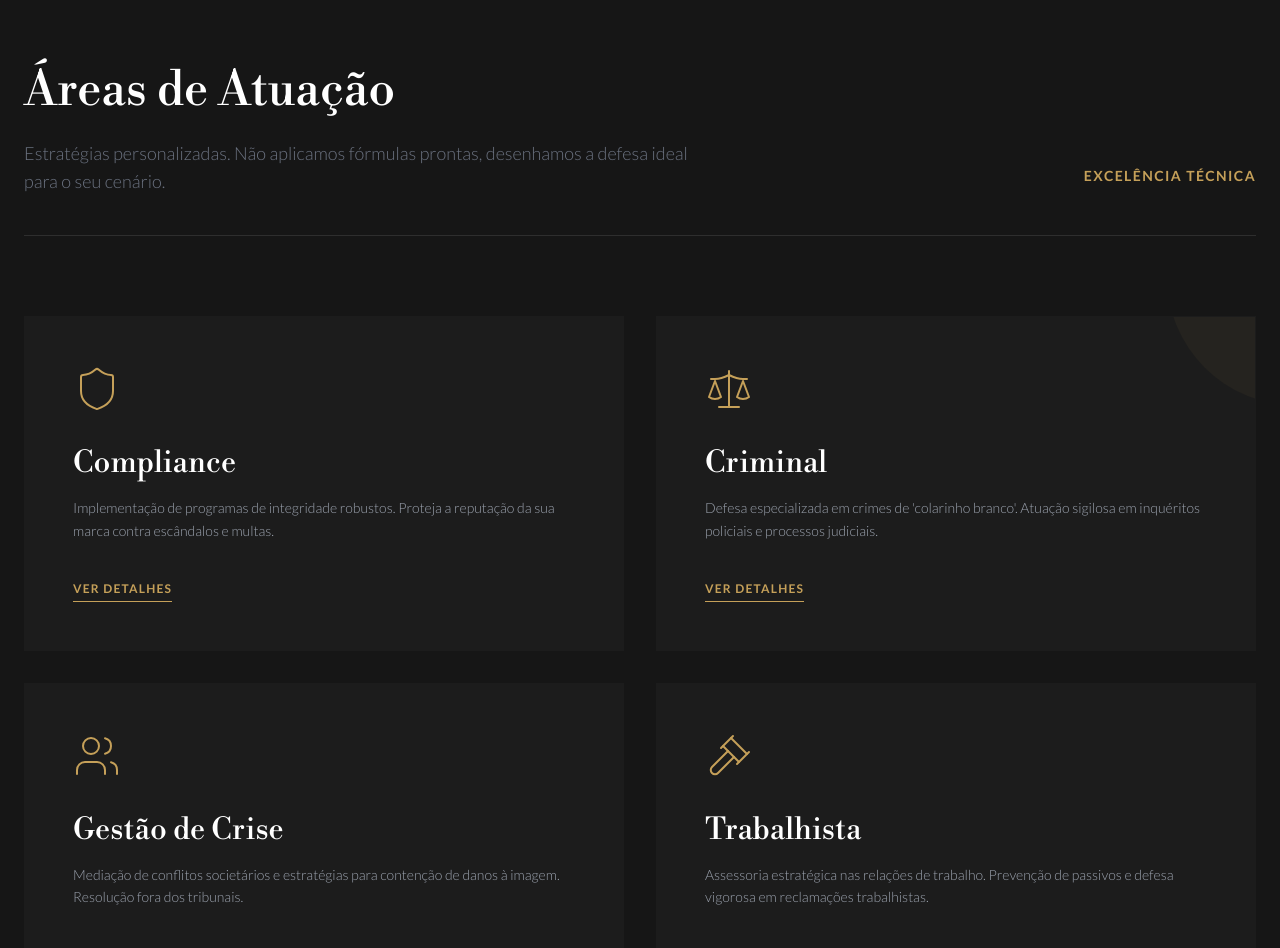
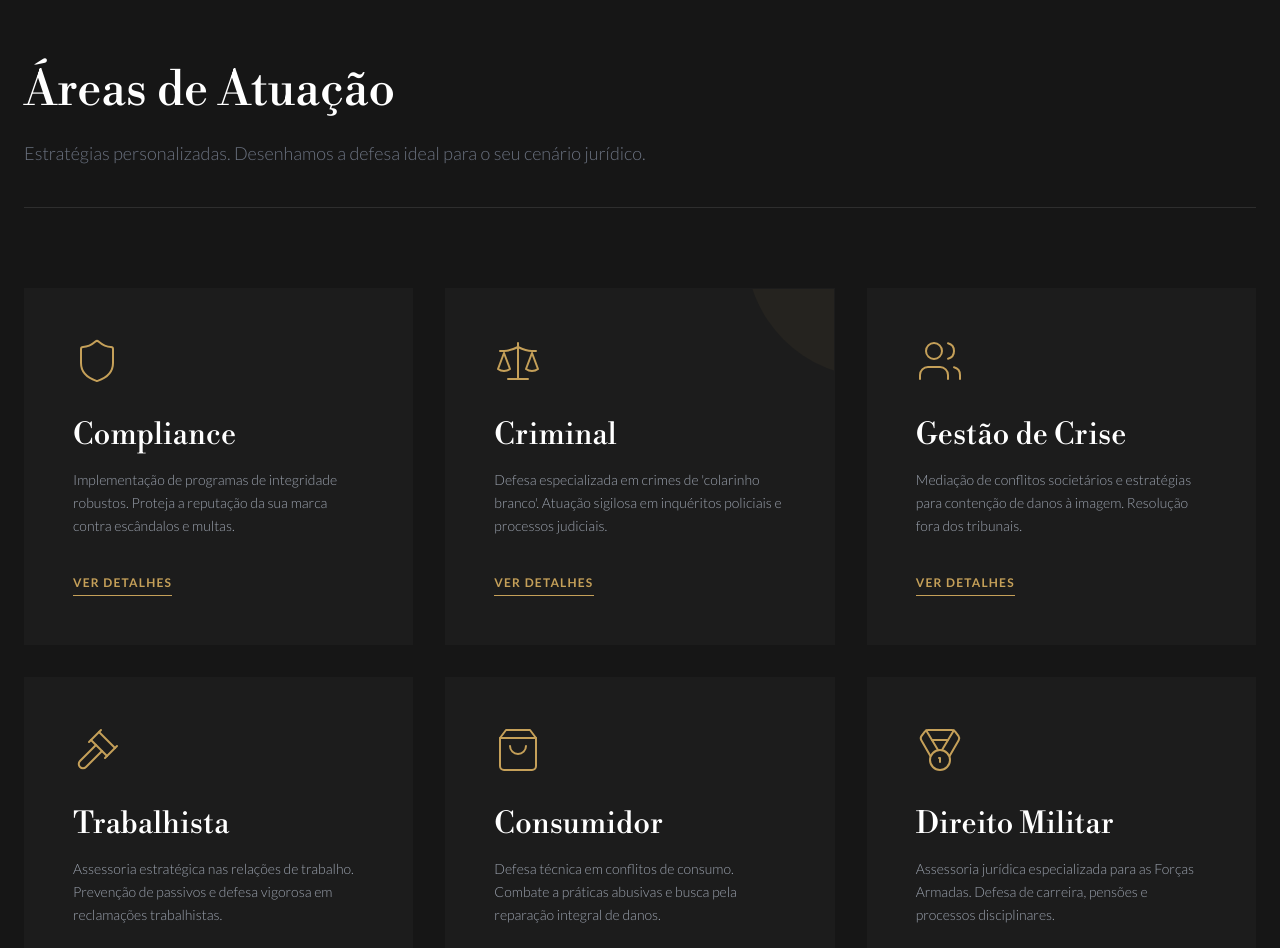
Before and after one commit to Aishabrito/site-mara-advocacia, a React (Vite) app: page / in a window 1280 px wide. Shown: the part 1080-2028 px from the top of the page. Built offline with nearby package versions, Linux system fonts and the light colour scheme.

Commit message:
fix retirada de todos os icones das telas detalhes

```diff
--- a/src/components/Services.jsx
+++ b/src/components/Services.jsx
@@ -1,7 +1,8 @@
 import React from 'react';
 import { Link } from 'react-router-dom';
-import { Shield, Scale, Users, Gavel } from 'lucide-react';
+import { Shield, Scale, Users, Gavel, ShoppingBag, Medal, Building2 } from 'lucide-react';
 
+// Centralização de Dados (Visual Limpo para Recrutadores)
 const STATS_DATA = [
   { number: "+10", label: "Anos de Experiência" },
   { number: "267.966", label: "Inscrição OAB/RJ" },
@@ -14,28 +15,43 @@ const SERVICES_DATA = [
     Icon: Shield,
     title: "Compliance",
     text: "Implementação de programas de integridade robustos. Proteja a reputação da sua marca contra escândalos e multas.",
-    isSpecial: false
   },
   {
     id: "criminal",
     Icon: Scale,
     title: "Criminal",
     text: "Defesa especializada em crimes de 'colarinho branco'. Atuação sigilosa em inquéritos policiais e processos judiciais.",
-    isSpecial: true
+    isSpecial: true,
   },
   {
     id: "gestao-de-crise",
     Icon: Users,
     title: "Gestão de Crise",
     text: "Mediação de conflitos societários e estratégias para contenção de danos à imagem. Resolução fora dos tribunais.",
-    isSpecial: false
   },
   {
     id: "trabalhista",
     Icon: Gavel,
     title: "Trabalhista",
     text: "Assessoria estratégica nas relações de trabalho. Prevenção de passivos e defesa vigorosa em reclamações trabalhistas.",
-    isSpecial: false
+  },
+  {
+    id: "consumidor",
+    Icon: ShoppingBag,
+    title: "Consumidor",
+    text: "Defesa técnica em conflitos de consumo. Combate a práticas abusivas e busca pela reparação integral de danos.",
+  },
+  {
+    id: "militar",
+    Icon: Medal,
+    title: "Direito Militar",
+    text: "Assessoria jurídica especializada para as Forças Armadas. Defesa de carreira, pensões e processos disciplinares.",
+  },
+  {
+    id: "administracao-de-imoveis",
+    Icon: Building2,
+    title: "Gestão de Imóveis",
+    text: "Gestão patrimonial com segurança jurídica. Administração de locações, regularização documental e proteção do seu ativo.",
   }
 ];
 
@@ -47,24 +63,10 @@ const ServiceCard = ({ Icon, title, text, isSpecial, link }) => (
     {isSpecial && (
       <div className="absolute top-0 right-0 w-32 h-32 bg-secondary/5 rounded-bl-full -mr-10 -mt-10 transition-all group-hover:bg-secondary/10" />
     )}
-
-    <Icon
-      className="text-secondary mb-8 group-hover:scale-110 transition-transform duration-500"
-      size={48}
-      strokeWidth={1}
-    />
-
-    <h3 className="text-3xl font-serif text-white mb-4 group-hover:text-secondary transition-colors">
-      {title}
-    </h3>
-
-    <p className="text-gray-400 text-sm leading-relaxed mb-8 font-light">
-      {text}
-    </p>
-
-    <span className="inline-block border-b border-secondary pb-1 text-secondary text-xs font-bold uppercase tracking-widest">
-      Ver Detalhes
-    </span>
+    <Icon className="text-secondary mb-8 group-hover:scale-110 transition-transform duration-500" size={48} strokeWidth={1} />
+    <h3 className="text-3xl font-serif text-white mb-4 group-hover:text-secondary transition-colors">{title}</h3>
+    <p className="text-gray-400 text-sm leading-relaxed mb-8 font-light">{text}</p>
+    <span className="inline-block border-b border-secondary pb-1 text-secondary text-xs font-bold uppercase tracking-widest">Ver Detalhes</span>
   </Link>
 );
 
@@ -75,12 +77,8 @@ const Services = () => {
         <div className="container mx-auto px-6 grid grid-cols-1 md:grid-cols-3 gap-12 text-center">
           {STATS_DATA.map((stat, idx) => (
             <div key={idx} className="group cursor-default">
-              <p className="text-5xl font-serif font-medium text-white mb-2 group-hover:text-secondary transition-colors duration-500">
-                {stat.number}
-              </p>
-              <p className="text-gray-500 text-xs font-bold uppercase tracking-[0.2em]">
-                {stat.label}
-              </p>
+              <p className="text-5xl font-serif font-medium text-white mb-2 group-hover:text-secondary transition-colors duration-500">{stat.number}</p>
+              <p className="text-gray-500 text-xs font-bold uppercase tracking-[0.2em]">{stat.label}</p>
             </div>
           ))}
         </div>
@@ -91,19 +89,11 @@ const Services = () => {
           <div className="flex flex-col md:flex-row justify-between items-end mb-20 border-b border-white/10 pb-10">
             <div className="max-w-2xl">
               <h2 className="text-4xl md:text-5xl font-serif text-white mb-6">Áreas de Atuação</h2>
-              <p className="text-gray-500 text-lg font-light">
-                Estratégias personalizadas. Não aplicamos fórmulas prontas, desenhamos a defesa ideal para o seu cenário.
-              </p>
-            </div>
-            <div className="hidden md:block pb-2">
-              <span className="text-secondary text-sm font-bold uppercase tracking-widest">
-                Excelência Técnica
-              </span>
+              <p className="text-gray-500 text-lg font-light">Estratégias personalizadas. Desenhamos a defesa ideal para o seu cenário jurídico.</p>
             </div>
           </div>
 
-          {/* Ajustado para grid-cols-2 em telas médias para acomodar 4 itens de forma simétrica */}
-          <div className="grid grid-cols-1 md:grid-cols-2 lg:grid-cols-2 gap-8">
+          <div className="grid grid-cols-1 md:grid-cols-2 lg:grid-cols-3 gap-8">
             {SERVICES_DATA.map((service) => (
               <ServiceCard
                 key={service.id}
--- a/src/pages/consumidor.jsx
+++ b/src/pages/consumidor.jsx
@@ -14,9 +14,6 @@ const Consumidor = () => {
         </Link>
         <div className="grid grid-cols-1 lg:grid-cols-12 gap-16">
           <div className="lg:col-span-5">
-            <div className="inline-block p-4 bg-surface border border-white/5 mb-8">
-              <ShoppingBag className="text-secondary" size={48} strokeWidth={1} />
-            </div>
             <h1 className="text-5xl md:text-6xl font-serif text-white mb-6">Consumidor</h1>
             <p className="text-secondary text-lg font-medium italic border-l-2 border-secondary pl-6">
               "Defesa técnica em conflitos de consumo. Combate a práticas abusivas e busca pela reparação integral de danos."
--- a/src/pages/criminal.jsx
+++ b/src/pages/criminal.jsx
@@ -22,9 +22,6 @@ const Criminal = () => {
 
         <div className="grid grid-cols-1 lg:grid-cols-12 gap-16">
           <div className="lg:col-span-5">
-            <div className="inline-block p-4 bg-surface border border-white/5 mb-8">
-              <Scale className="text-secondary" size={48} strokeWidth={1} />
-            </div>
             <h1 className="text-5xl md:text-6xl font-serif text-white mb-6">Direito Criminal</h1>
             <p className="text-secondary text-lg font-medium leading-relaxed italic border-l-2 border-secondary pl-6">
               "Defesa especializada em crimes de 'colarinho branco'. Atuação sigilosa em inquéritos policiais e processos judiciais."
--- a/src/pages/gestaocrise.jsx
+++ b/src/pages/gestaocrise.jsx
@@ -22,9 +22,6 @@ const GestaoCrise = () => {
 
         <div className="grid grid-cols-1 lg:grid-cols-12 gap-16">
           <div className="lg:col-span-5">
-            <div className="inline-block p-4 bg-surface border border-white/5 mb-8">
-              <Users className="text-secondary" size={48} strokeWidth={1} />
-            </div>
             <h1 className="text-5xl md:text-6xl font-serif text-white mb-6 text-balance">Gestão de Crise</h1>
             <p className="text-secondary text-lg font-medium leading-relaxed italic border-l-2 border-secondary pl-6">
               "Mediação de conflitos societários e estratégias para contenção de danos à imagem. Resolução fora dos tribunais."
--- a/src/pages/imoveis.jsx
+++ b/src/pages/imoveis.jsx
@@ -14,9 +14,6 @@ const Imoveis = () => {
         </Link>
         <div className="grid grid-cols-1 lg:grid-cols-12 gap-16">
           <div className="lg:col-span-5">
-            <div className="inline-block p-4 bg-surface border border-white/5 mb-8">
-              <Building2 className="text-secondary" size={48} strokeWidth={1} />
-            </div>
             <h1 className="text-5xl md:text-6xl font-serif text-white mb-6">Gestão de Imóveis</h1>
             <p className="text-secondary text-lg font-medium italic border-l-2 border-secondary pl-6">
               "Gestão patrimonial com segurança jurídica. Administração de locações e proteção do seu ativo imobiliário."
--- a/src/pages/militar.jsx
+++ b/src/pages/militar.jsx
@@ -14,9 +14,6 @@ const Militar = () => {
         </Link>
         <div className="grid grid-cols-1 lg:grid-cols-12 gap-16">
           <div className="lg:col-span-5">
-            <div className="inline-block p-4 bg-surface border border-white/5 mb-8">
-              <Medal className="text-secondary" size={48} strokeWidth={1} />
-            </div>
             <h1 className="text-5xl md:text-6xl font-serif text-white mb-6">Direito Militar</h1>
             <p className="text-secondary text-lg font-medium italic border-l-2 border-secondary pl-6">
               "Assessoria jurídica especializada para as Forças Armadas e Auxiliares. Defesa de carreira e processos disciplinares."
--- a/src/pages/trabalhista.jsx
+++ b/src/pages/trabalhista.jsx
@@ -28,9 +28,7 @@ const Trabalhista = () => {
 
           {/* Coluna de Identidade Visual */}
           <div className="lg:col-span-5">
-            <div className="inline-block p-4 bg-surface border border-white/5 mb-8">
-              <Gavel className="text-secondary" size={48} strokeWidth={1} />
-            </div>
+
             <h1 className="text-5xl md:text-6xl font-serif text-white mb-6">Direito Trabalhista</h1>
             <p className="text-secondary text-lg font-medium leading-relaxed italic border-l-2 border-secondary pl-6">
               "Assessoria estratégica nas relações de trabalho. Prevenção de passivos e defesa vigorosa em reclamações trabalhistas."
```
Also changed, not shown: src/App.jsx (+13 -3 lines), src/pages/compliance.jsx (+2 -5 lines).
